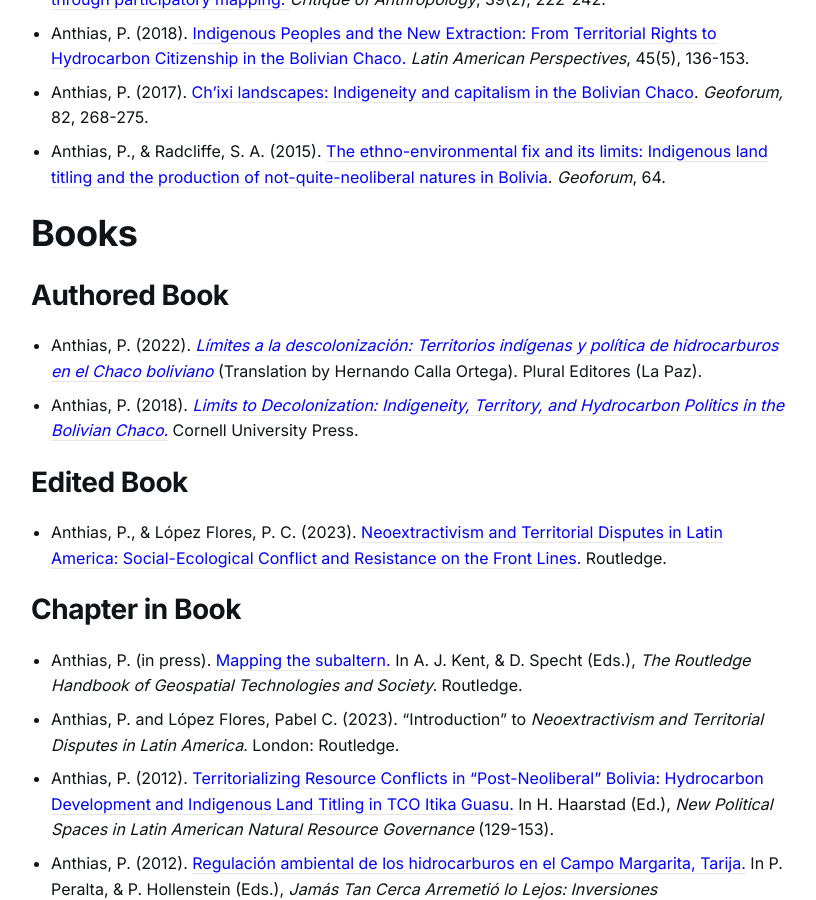
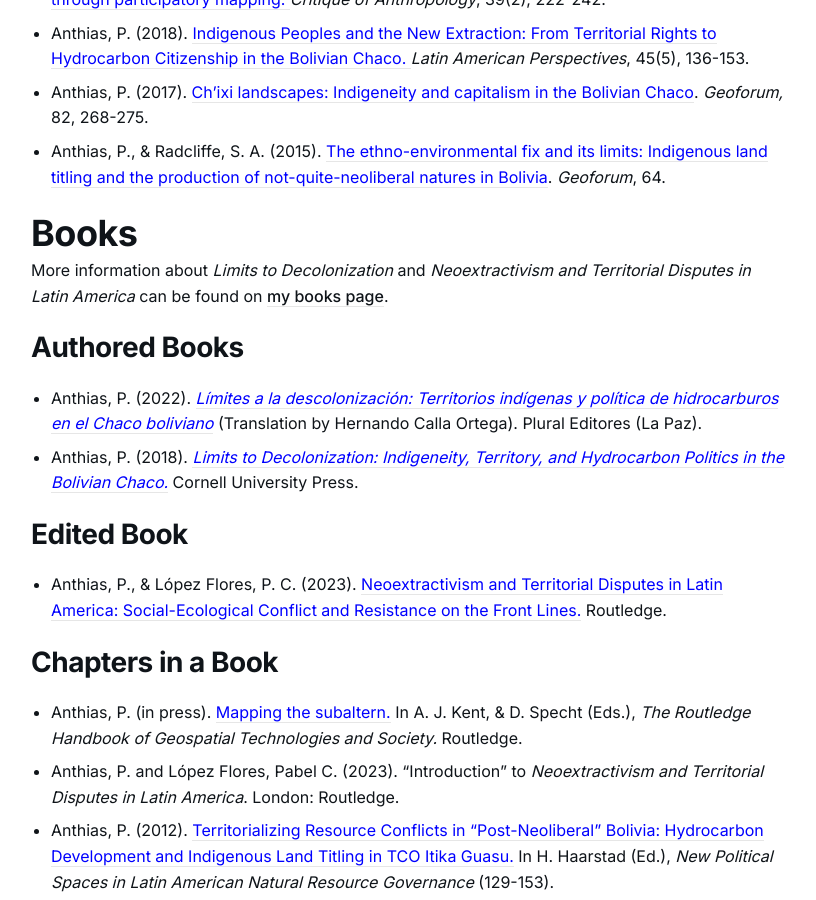
Before and after one commit to RelevantResearch/penelopeanthias, a Jekyll site: the page built from _pages/publications.md, in a window 1280 px wide and 900 px high, scrolled down 868 px. Shown: the whole window, without its empty margins (229-1045 px from the left). Built offline with Jekyll 4.4.1, drawn with Linux system fonts in a browser that asks for light colours.

Commit message:
Update publications.md

```diff
--- a/_pages/publications.md
+++ b/_pages/publications.md
@@ -23,7 +23,9 @@ Below is a select list of publications focusing on peer-reviewed articles, books
 
 # Books
 
-### Authored Book
+More information about *Limits to Decolonization* and *Neoextractivism and Territorial Disputes in Latin America* can be found on [my books page](https://penelopeanthias.com/books/).
+
+### Authored Books
 
 - Anthias, P. (2022). [<span class="blue">*Límites a la descolonización: Territorios indígenas y política de hidrocarburos en el Chaco boliviano*</span>](https://durham-repository.worktribe.com/output/1120148) (Translation by Hernando Calla Ortega). Plural Editores (La Paz).
 - Anthias, P. (2018). [<span class="blue">*Limits to Decolonization: Indigeneity, Territory, and Hydrocarbon Politics in the Bolivian Chaco.*</span>](https://durham-repository.worktribe.com/output/1121919) Cornell University Press.
@@ -32,7 +34,7 @@ Below is a select list of publications focusing on peer-reviewed articles, books
 
 - Anthias, P., & López Flores, P. C. (2023). [<span class="blue">Neoextractivism and Territorial Disputes in Latin America: Social-Ecological Conflict and Resistance on the Front Lines.</span>](https://doi.org/10.4324/9781003267461) Routledge.
 
-### Chapter in Book
+### Chapters in a Book
 
 - Anthias, P. (in press). [<span class="blue">Mapping the subaltern.</span>](https://doi.org/10.4324/9780367855765-11) In A. J. Kent, & D. Specht (Eds.), *The Routledge Handbook of Geospatial Technologies and Society.* Routledge.
 - Anthias, P. and López Flores, Pabel C. (2023). "Introduction" to *Neoextractivism and Territorial Disputes in Latin America*. London: Routledge.
```
